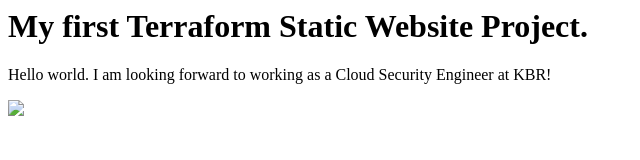
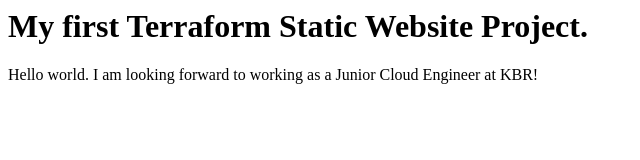
Before and after one commit to vholmes8512/Static-Website-Using-S3-and-Cloudfront, a plain HTML site: page index.html in a window 1280 px wide. Shown: the full height of the page, 0-640 px from the left. Drawn offline with Linux system fonts and the light colour scheme.

Commit message:
Update index.html

```diff
--- a/index.html
+++ b/index.html
@@ -4,7 +4,6 @@
     </head>
     <body>
         <h1>My first Terraform Static Website Project.</h1>
-        <p>Hello world. I am looking forward to working as a Cloud Security Engineer at KBR!</p>
+        <p>Hello world. I am looking forward to working as a Junior Cloud Engineer at KBR!</p>
     </body>
-    <img src="kbr.jpg" />
 </html>
```
